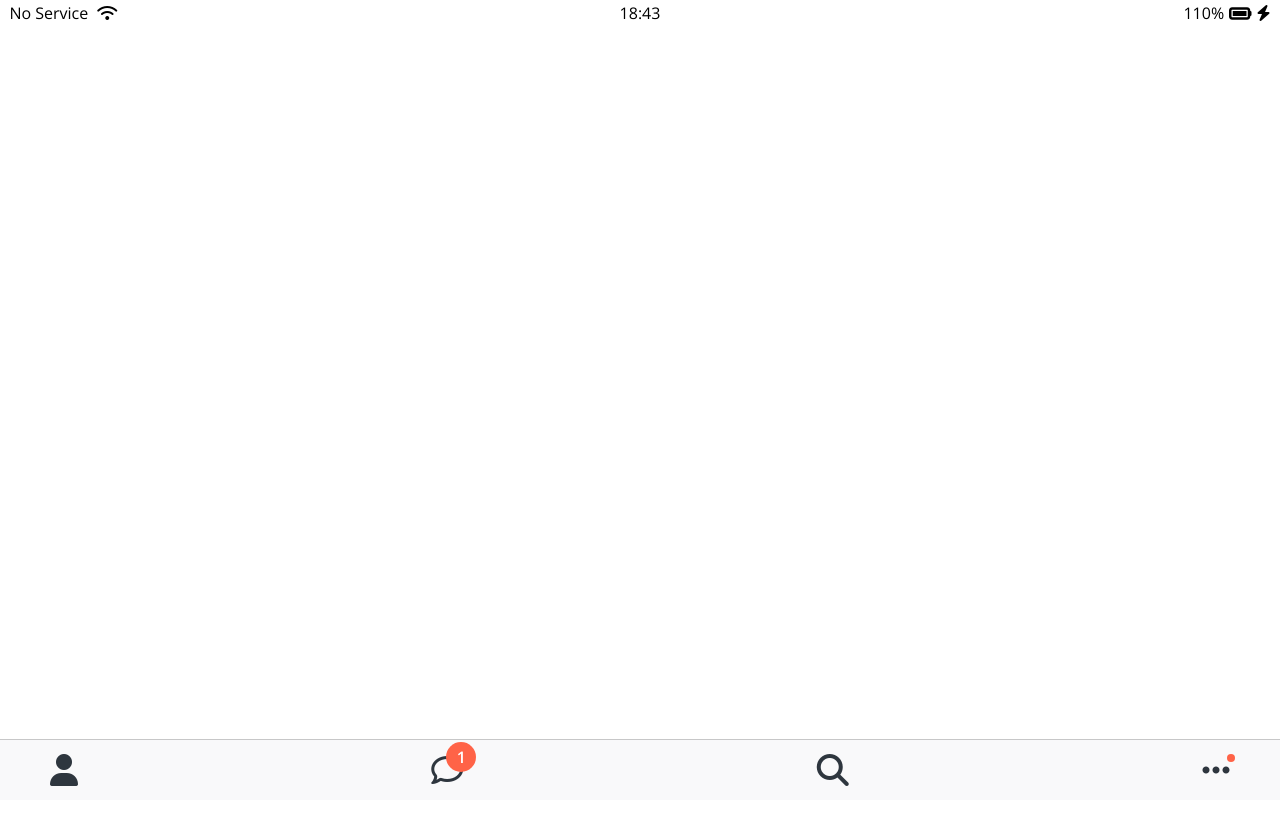
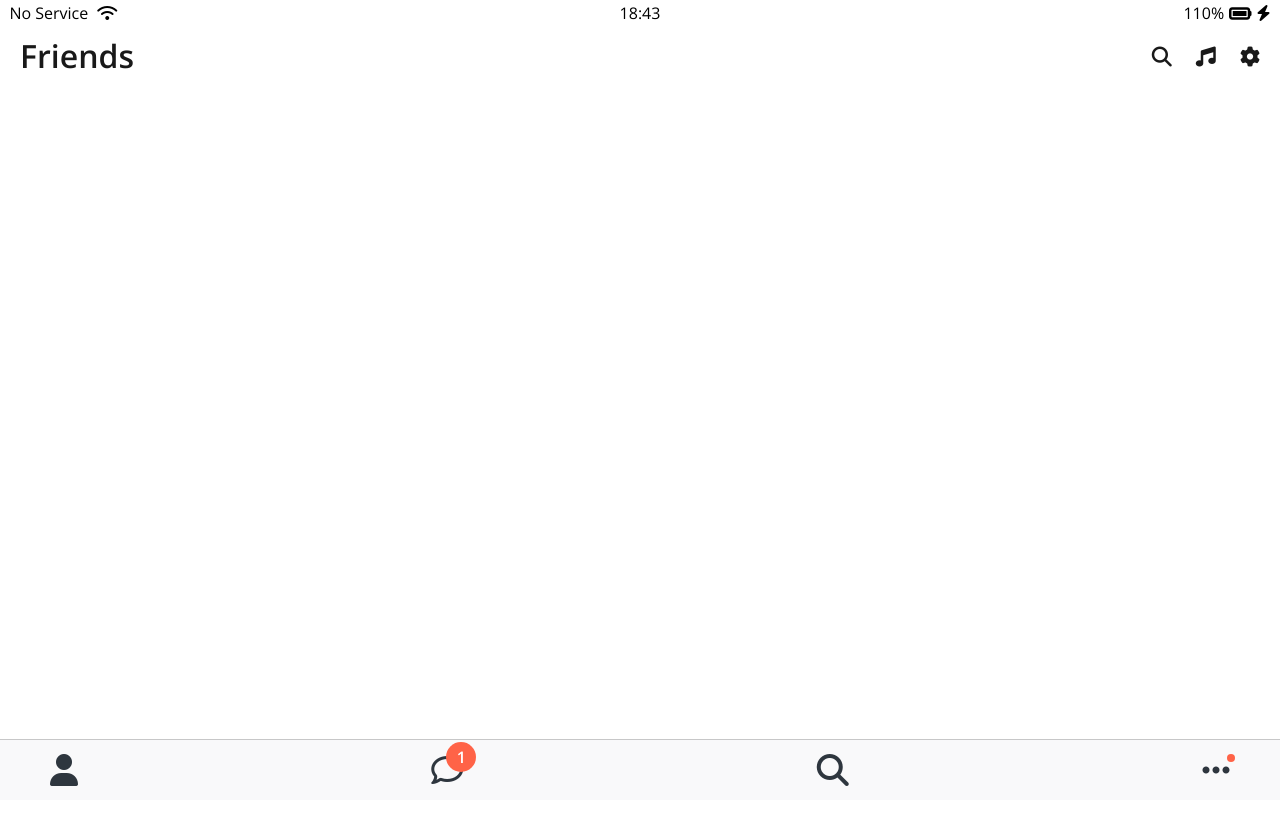
Before and after one commit to wjdgus9808/kokoa-clone-2022, a plain HTML site: page friends.html in a window 1280 px wide. Shown: the top 824 px of the page. Drawn offline with nearby package versions, Linux system fonts and the light colour scheme.

Commit message:
Add screen-header

```diff
--- /dev/null
+++ b/css/components/sceen-header.css
@@ -0,0 +1,15 @@
+.screen-header {
+  display: flex;
+  justify-content: space-between;
+  padding: 20px;
+  padding-top: 40px;
+  align-items: center;
+  opacity: 90%;
+}
+.screen-header__title {
+  font-size: 32px;
+  font-weight: 600;
+}
+.screen-header__icons span {
+  margin-left: 20px;
+}
--- a/css/style.css
+++ b/css/style.css
@@ -3,12 +3,11 @@
 @import "variables.css";
 /* Components */
 @import "components/status-bar.css";
-
+@import "components/nav-bar.css";
+@import "components/sceen-header.css";
 /* Screens */
 @import "screens/login.css";
 
-/* nav-bar */
-@import "components/nav-bar.css";
 body {
   font-family: "Open Sans", sans-serif;
   height: 1000vh;
--- a/friends.html
+++ b/friends.html
@@ -22,6 +22,15 @@
         <i class="fas fa-bolt"></i>
       </div>
     </div>
+
+    <header class="screen-header">
+      <h1 class="screen-header__title">Friends</h1>
+      <div class="screen-header__icons">
+        <span><i class="fas fa-search fa-lg"></i></span>
+        <span><i class="fas fa-music fa-lg"></i></span>
+        <span><i class="fas fa-cog fa-lg"></i></span>
+      </div>
+    </header>
 
     <nav class="nav">
       <ul class="nav__list">
```
